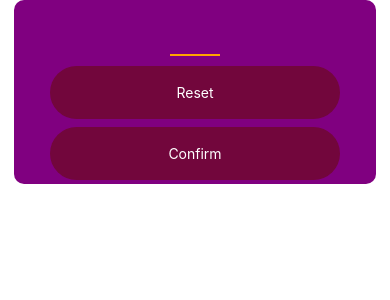
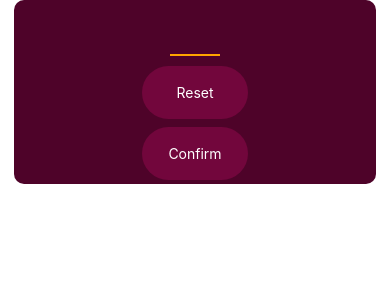
Before and after one commit to beteab548/guess-game, a React Native app: screen / in a window 390 px wide. Shown: the top 300 px of the page. Built offline with nearby package versions, Linux system fonts and the light colour scheme.

Commit message:
styling the custom primary buttons with pressable

```diff
--- a/components/button.js
+++ b/components/button.js
@@ -19,7 +19,6 @@ const style = StyleSheet.create({
   buttonOuterContainer: {
     overflow: "hidden",
     borderRadius: 28,
-    width: "80%",
     margin: 4,
   },
   buttonInnerContainer: {
--- a/screens/gameScreen.js
+++ b/screens/gameScreen.js
@@ -10,19 +10,25 @@ export default function GameScreen() {
         autoCorrect={false}
         maxLength={2}
       />
-      <PrimaryButton>Reset</PrimaryButton>
-      <PrimaryButton>Confirm</PrimaryButton>
+      <View style={style.buttonContainer}>
+        <View style={style.buttonContainer}>
+          <PrimaryButton>Reset</PrimaryButton>
+        </View>
+        <View style={style.buttonContainer}>
+          <PrimaryButton>Confirm</PrimaryButton>
+        </View>
+      </View>
     </View>
   );
 }
 const style = StyleSheet.create({
   container: {
     marginTop: "60",
-    backgroundColor: "purple",
+    backgroundColor: "#4e0329",
     marginHorizontal: 14,
     elevation: 6,
     borderRadius: 10,
-    alignItems:'center'
+    alignItems: "center",
   },
   numberInput: {
     color: "orange",
@@ -35,4 +41,11 @@ const style = StyleSheet.create({
     fontWeight: "bold",
     borderBottomWidth: 2,
   },
+  buttonsContainer: {
+    flexDirection: "row",
+    justifyContent: "space-between",
+  },
+  buttonContainer: {
+    flex: 1,
+  },
 });
```
